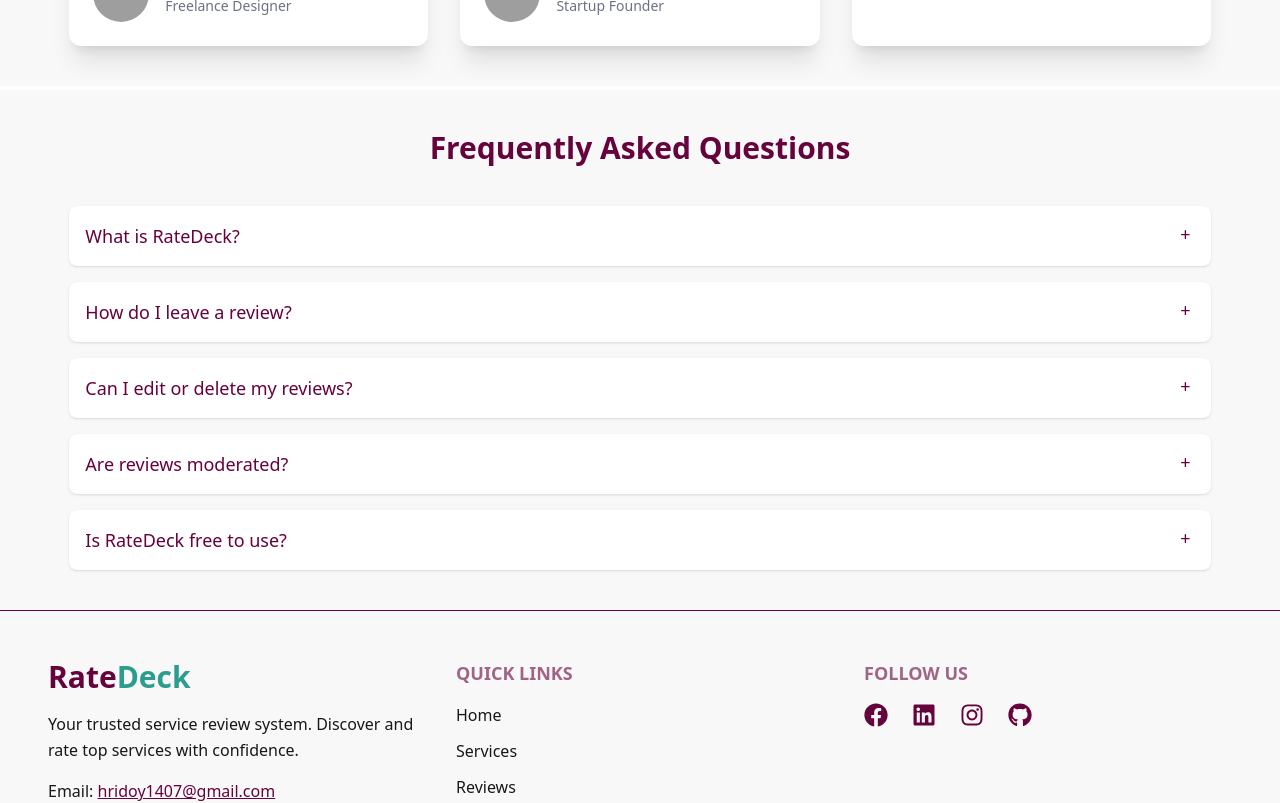
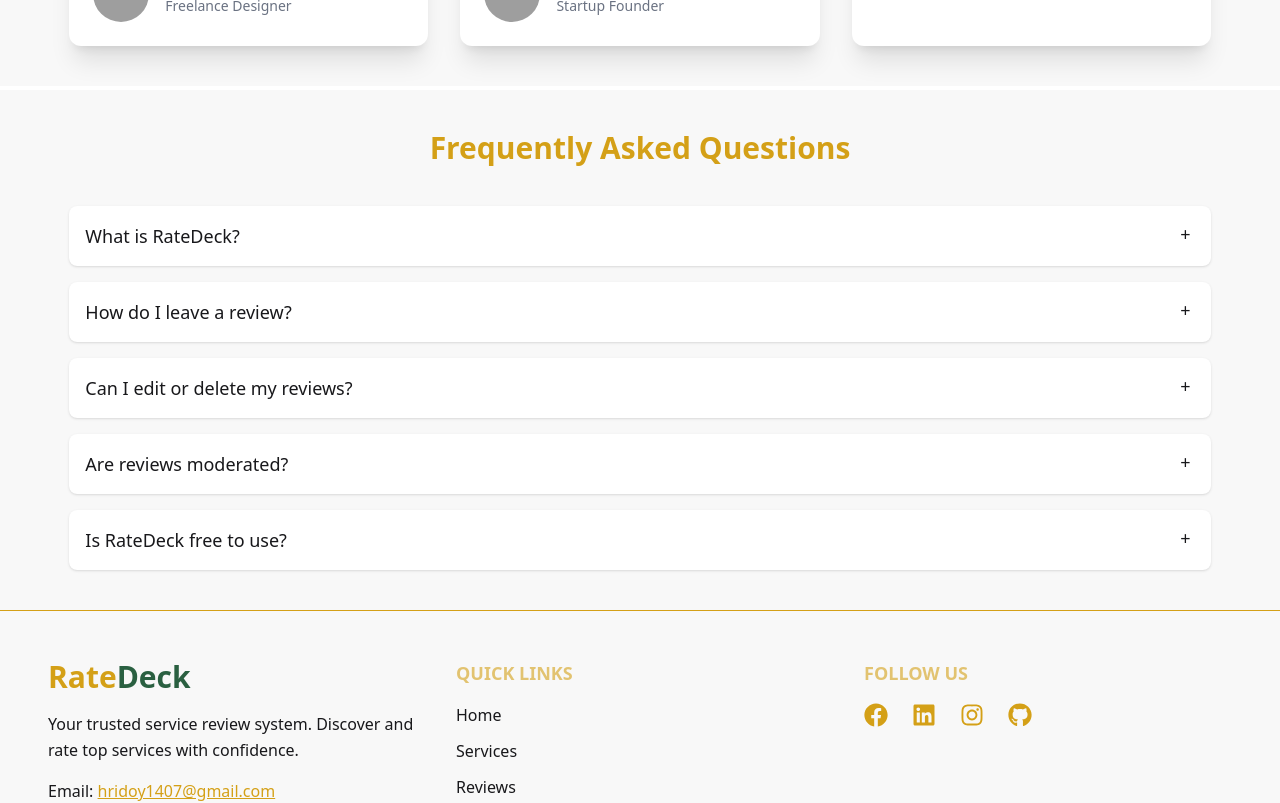
Before and after one commit to MozahidHridoy24/Rate-Deck-Client, a React (Vite) app: page / in a window 1280 px wide. Shown: the part 1840-2643 px from the top of the page. Built offline with nearby package versions, Linux system fonts and the light colour scheme; no server answers; grey boxes are pictures that could not be loaded.

Commit message:
customize faq section

```diff
--- a/index.html
+++ b/index.html
@@ -1,5 +1,5 @@
 <!DOCTYPE html>
-<html lang="en" data-theme="light">
+<html lang="en">
   <head>
     <meta charset="UTF-8" />
     <link rel="icon" type="image/svg+xml" href="./src/assets/logo.png" />
--- a/src/components/LoadingSpinner.jsx
+++ b/src/components/LoadingSpinner.jsx
@@ -2,16 +2,16 @@
 
 const LoadingSpinner = () => {
   return (
-    <div className="fixed inset-0 flex items-center justify-center z-50 bg-black/20">
+    <div className="fixed inset-0 flex items-center justify-center z-50">
       <div className="relative w-16 h-16">
         {/* Outer pulsating ring */}
-        <div className="absolute inset-0 rounded-full border-4 border-primary opacity-50 animate-pulse-slow"></div>
+        <div className="absolute inset-0 rounded-full border-4 border-[#d4a017] opacity-50 animate-pulse-slow"></div>
 
         {/* Middle rotating ring */}
-        <div className="absolute inset-2 rounded-full border-4 border-t-primary border-b-transparent animate-spin"></div>
+        <div className="absolute inset-2 rounded-full border-4 border-t-[#d4a017] border-b-transparent animate-spin"></div>
 
         {/* Inner solid circle */}
-        <div className="absolute inset-5 rounded-full bg-primary"></div>
+        <div className="absolute inset-5 rounded-full bg-[#d4a017]"></div>
       </div>
     </div>
   );
--- a/src/index.css
+++ b/src/index.css
@@ -13,15 +13,15 @@
   prefersdark: false; /* set as default dark mode (prefers-color-scheme:dark) */
   color-scheme: light; /* color of browser-provided UI */
 
-  --color-primary: #66023c;
-  --color-secondary: #2a9d8f;
+  --color-primary: #d4a017;
+  --color-secondary: #2a6041;
 }
 @plugin "daisyui/theme" {
   name: "dark";
   default: true; /* set as default */
   prefersdark: false; /* set as default dark mode (prefers-color-scheme:dark) */
-  color-scheme: light; /* color of browser-provided UI */
+  color-scheme: dark; /* color of browser-provided UI */
 
   --color-primary: #d4a017;
-  --color-secondary: #c0392b;
+  --color-secondary: #2a6041;
 }
--- a/src/pages/Home.jsx
+++ b/src/pages/Home.jsx
@@ -69,10 +69,10 @@
           <div className="space-y-4">
             <div className="collapse collapse-plus bg-base-100 shadow">
               <input type="checkbox" />
-              <div className="collapse-title text-lg font-medium text-primary">
+              <div className="collapse-title text-lg font-medium ">
                 What is RateDeck?
               </div>
-              <div className="collapse-content">
+              <div className="collapse-content text-sm">
                 <p>
                   RateDeck is a platform where users can discover and share
                   reviews about different services to make informed decisions.
@@ -82,10 +82,10 @@
 
             <div className="collapse collapse-plus bg-base-100 shadow">
               <input type="checkbox" />
-              <div className="collapse-title text-lg font-medium text-primary">
+              <div className="collapse-title text-lg font-medium ">
                 How do I leave a review?
               </div>
-              <div className="collapse-content">
+              <div className="collapse-content text-sm">
                 <p>
                   To leave a review, sign in and navigate to a service’s detail
                   page. You'll find a review form to submit your feedback.
@@ -95,10 +95,10 @@
 
             <div className="collapse collapse-plus bg-base-100 shadow">
               <input type="checkbox" />
-              <div className="collapse-title text-lg font-medium text-primary">
+              <div className="collapse-title text-lg font-medium ">
                 Can I edit or delete my reviews?
               </div>
-              <div className="collapse-content">
+              <div className="collapse-content text-sm">
                 <p>
                   Yes, you can manage your reviews from your dashboard under the
                   "My Reviews" section.
@@ -108,10 +108,10 @@
 
             <div className="collapse collapse-plus bg-base-100 shadow">
               <input type="checkbox" />
-              <div className="collapse-title text-lg font-medium text-primary">
+              <div className="collapse-title text-lg font-medium ">
                 Are reviews moderated?
               </div>
-              <div className="collapse-content">
+              <div className="collapse-content text-sm">
                 <p>
                   All reviews are subject to moderation to ensure they comply
                   with community standards and remain constructive.
@@ -121,10 +121,10 @@
 
             <div className="collapse collapse-plus bg-base-100 shadow">
               <input type="checkbox" />
-              <div className="collapse-title text-lg font-medium text-primary">
+              <div className="collapse-title text-lg font-medium ">
                 Is RateDeck free to use?
               </div>
-              <div className="collapse-content">
+              <div className="collapse-content text-sm">
                 <p>
                   Absolutely. You can use RateDeck to browse and post reviews
                   without any cost.
--- a/src/pages/ServiceDetails.jsx
+++ b/src/pages/ServiceDetails.jsx
@@ -89,7 +89,7 @@
 
   return (
     <div>
-      <div className="max-w-5xl mx-auto px-4 py-10">
+      <div className="w-11/12 mx-auto px-4 py-10 text-base-content">
         <div className="grid md:grid-cols-2 gap-10 items-start">
           <img
             src={image}
@@ -98,7 +98,7 @@
           />
           <div>
             <h2 className="text-4xl font-bold text-primary mb-2">{title}</h2>
-            <p className="text-gray-600 mb-3">Description:{description}</p>
+            <p className=" mb-3">{description}</p>
             <p className="mb-1">
               <strong>Category:</strong> {category}
             </p>
@@ -125,7 +125,7 @@
         {/* Add Review Form */}
         <form
           onSubmit={handleReviewSubmit}
-          className="mt-12 bg-white shadow p-6 rounded"
+          className="mt-12 bg-base-100 shadow p-6 rounded"
         >
           <h3 className="text-xl font-bold text-primary mb-4">
             Add Your Review
@@ -197,7 +197,7 @@
                     emptySymbol={<FaStar className="text-gray-400" />}
                     fullSymbol={<FaStar className="text-yellow-500" />}
                   />
-                  <p className="mt-2 text-gray-700">{r.text}</p>
+                  <p className="mt-2 text-gray-500 ">{r.text}</p>
                 </div>
               ))}
             </div>
```
